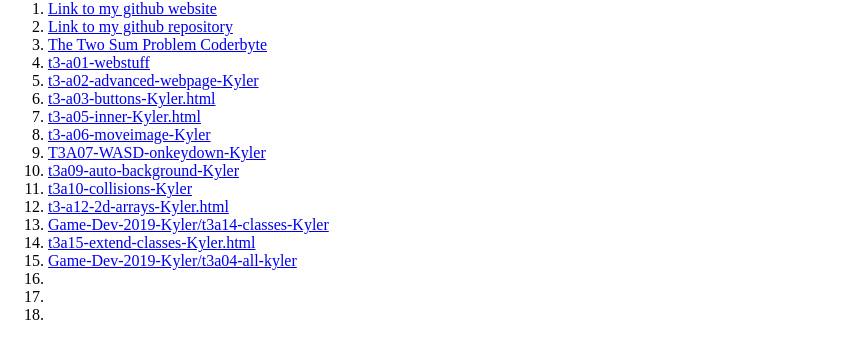
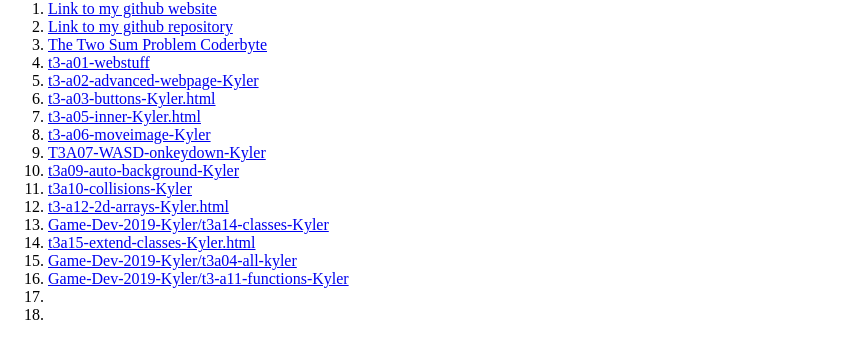
Before and after one commit to Kyler22/Game-Dev-2019-Kyler, a plain HTML site: page index.html in a window 1280 px wide. Shown: the part 66-424 px from the top of the page, without its empty margins (0-847 px from the left). Drawn offline with Linux system fonts and the light colour scheme.

Commit message:
Update index.html

```diff
--- a/index.html
+++ b/index.html
@@ -21,6 +21,6 @@
 <li><a href="https://kyler22.github.io/Game-Dev-2019-Kyler/t3a14-classes.html">Game-Dev-2019-Kyler/t3a14-classes-Kyler</a>
 <li><a href="https://kyler22.github.io/Game-Dev-2019-Kyler/t3a15-extend-classes-Kyler.html">t3a15-extend-classes-Kyler.html</a>
 <li><a href="https://kyler22.github.io/Game-Dev-2019-Kyler/t3a04-all-kyler.html">Game-Dev-2019-Kyler/t3a04-all-kyler</a>
-<li><a href="https://kyler22.github.io/"></a>
+<li><a href="https://kyler22.github.io/Game-Dev-2019-Kyler/t3-a11-functions-Kyler.html">Game-Dev-2019-Kyler/t3-a11-functions-Kyler</a>
 <li><a href="https://kyler22.github.io/"></a>
  <li><a href="https://kyler22.github.io/"></a>
```
